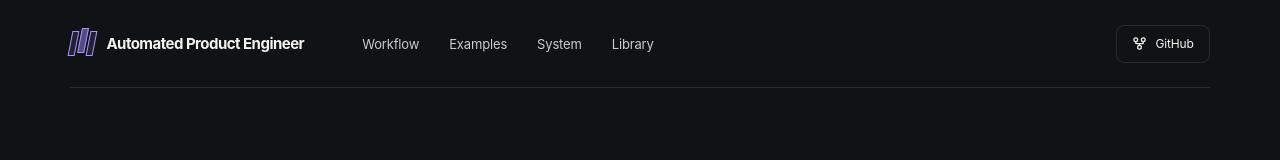
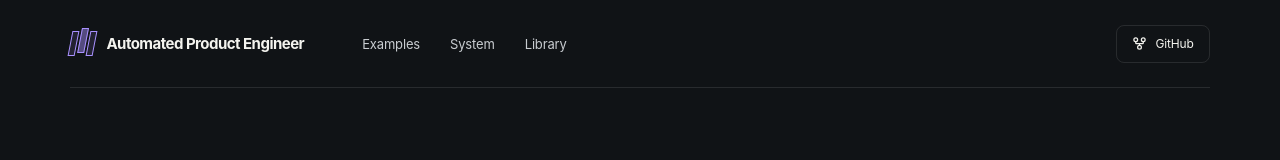
Before and after one commit to kuck1/automated-product-engineer, a Next.js app: page / in a window 1280 px wide. Shown: the top 160 px of the page. Built offline with nearby package versions, Linux system fonts and the light colour scheme.

Commit message:
fix(nav): link only to standalone pages

```diff
--- a/src/ui/components.tsx
+++ b/src/ui/components.tsx
@@ -4,8 +4,7 @@ import type { AnchorHTMLAttributes, ButtonHTMLAttributes, ReactNode } from "reac
 import { badgeTone, buttonTone, type BadgeTone, type ButtonTone } from "./recipes";
 
 const siteNavigation = [
-  { id: "workflow", label: "Workflow", href: "/#workflow" },
-  { id: "examples", label: "Examples", href: "/#examples" },
+  { id: "examples", label: "Examples", href: "/examples" },
   { id: "system", label: "System", href: "/system" },
   { id: "library", label: "Library", href: "/library" },
 ] as const;
```
Also changed, not shown: 1 other file (tests, documents, lock files or other folders).
